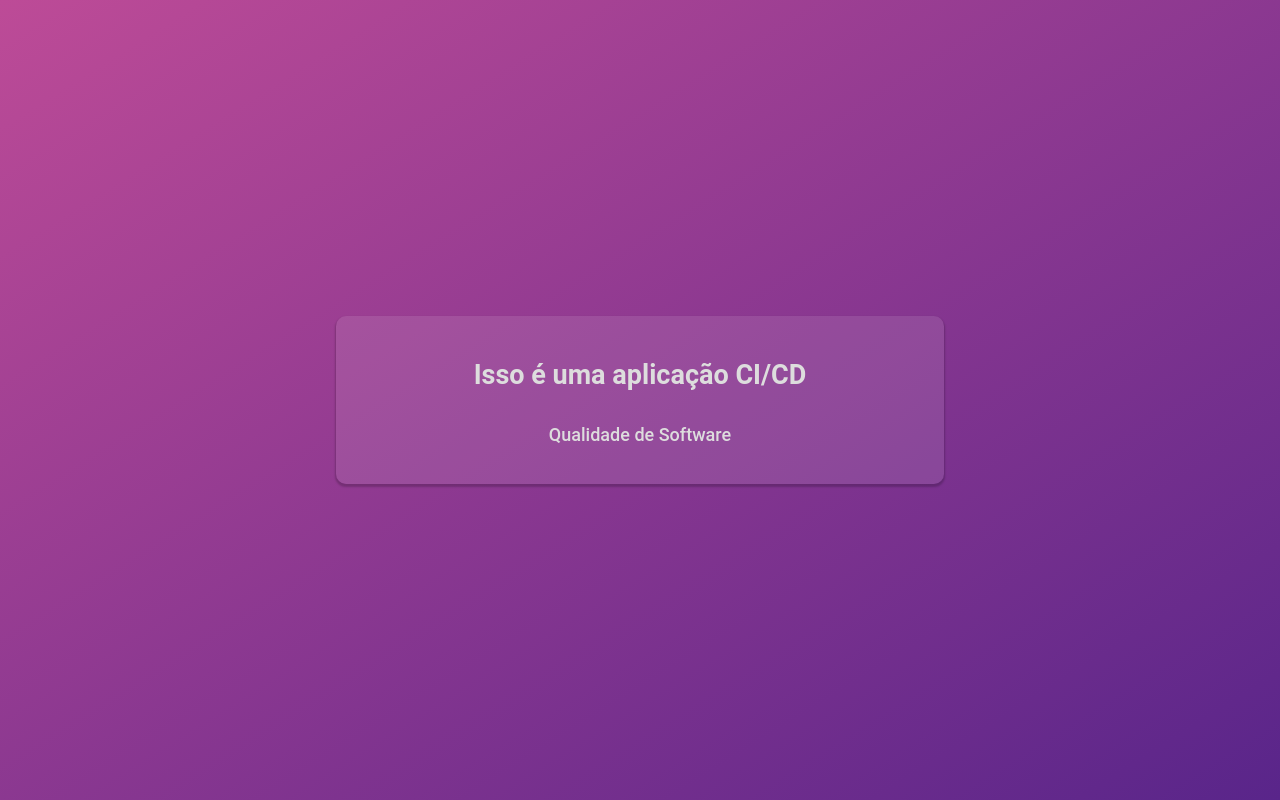
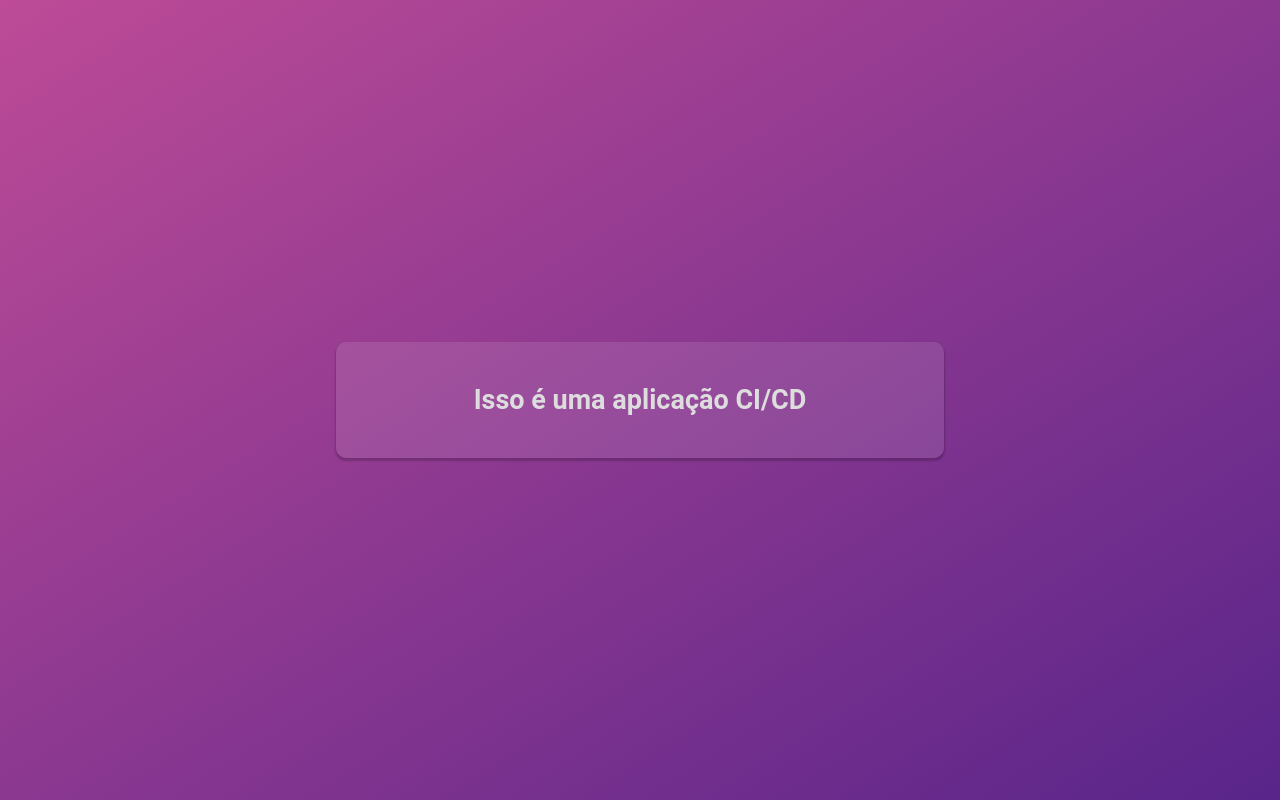
Before and after one commit to DaniOrze/aplicacao_cicd, an Angular app: page / in a window 1280 px wide. Built offline with nearby package versions, Linux system fonts and the light colour scheme.

Commit message:
feat: alterando testes novamente

```diff
--- a/src/app/app.component.html
+++ b/src/app/app.component.html
@@ -1,6 +1,5 @@
 <div class="main_container">
   <div class="box">
     <h1> Isso é uma aplicação CI/CD</h1>
-    <h2>Qualidade de Software</h2>
   </div>
 </div>
```
